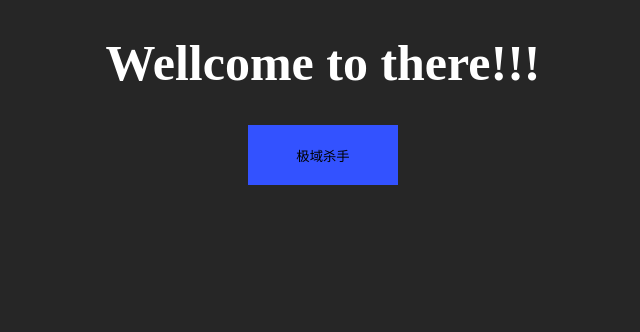
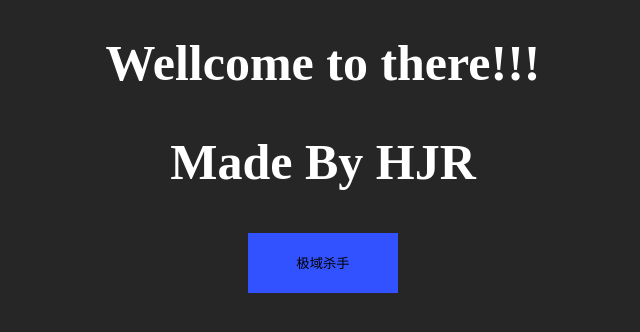
Before and after one commit to 000102/000102.github.io, a plain HTML site: page index.html in a window 1280 px wide. Shown: the whole page, without its empty margins (317-957 px from the left). Drawn offline with Linux system fonts and the light colour scheme.

Commit message:
Update index.html

```diff
--- a/index.html
+++ b/index.html
@@ -11,6 +11,7 @@
     </head>
 <body background="background.png">
   <h1 align="center" style="color:white ; font-size:50px">Wellcome to there!!!</h1>
+   <h2 align="center" style="color:white ; font-size:50px">Made By HJR</h2>
  <a herf="https://wwo.lanzouy.com/i4WNS01debvg">
   <center><button style="background-image: url(bu.png);width: 150px;height: 60px;background-repeat:no-repeat ;background-size:150px 60px; border: 0;background-color: transparent;">极域杀手</button></center>
    </a>
```
